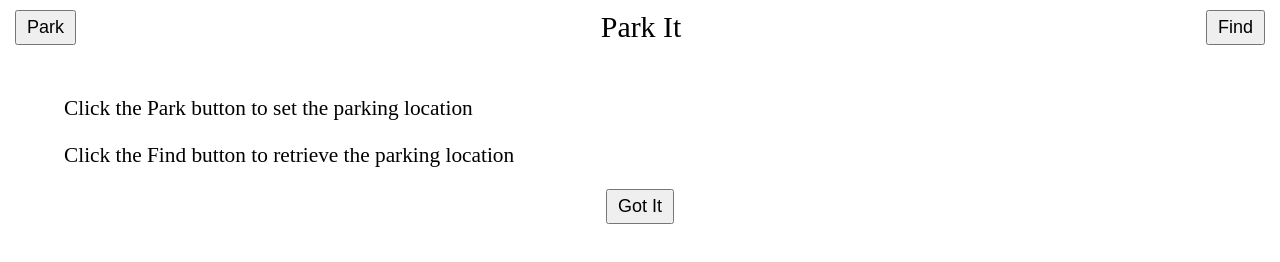
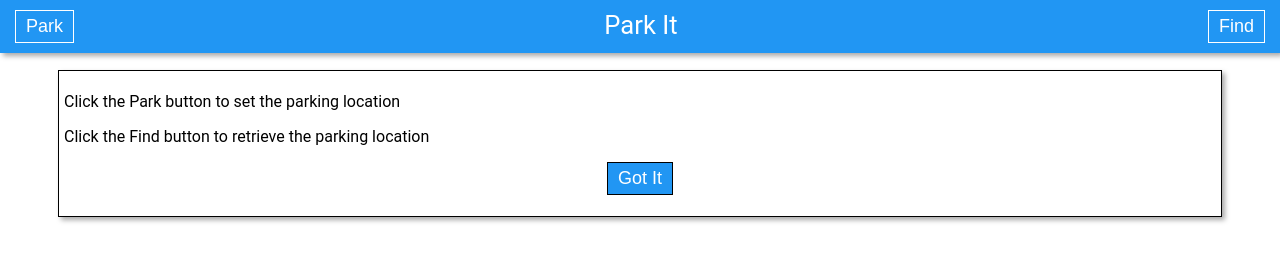
Before and after one commit to mihir-parikh/ParkIt, a plain HTML site: page index.html in a window 1280 px wide. Drawn offline with Linux system fonts and the light colour scheme.

Commit message:
Android specific styling

```diff
--- a/index.html
+++ b/index.html
@@ -7,7 +7,8 @@ Main html document for Park It app
         <title>Park It</title>
         <meta charset="UTF-8">
         <meta name="viewport" content="width=device-width, initial-scale=1.0">
-        <link type="text/css" rel="stylesheet" href="ParkIt.css" />
+        <link type="text/css" rel="stylesheet" href="parkIt.css" />
+        <link type="text/css" rel="stylesheet" href="parkItAndroid.css" />
     </head>
     <body>
         <div id="navbar">
--- a/ParkIt.css
+++ b/parkIt.css
@@ -8,7 +8,7 @@ Park It Stylsheet
 
 /* Global */
 body {
-    font-size: 16pt;
+    font-size: 12pt;
 }
 button {
     padding: 5px 10px;
@@ -20,7 +20,7 @@ button {
 div#navbar {
     width: 100%;
     padding: 10px 0px;
-    font-size: 1.4em;
+    font-size: 1.6em;
     /* Park It text alignment = center */
     text-align: center;
     position: fixed;
--- /dev/null
+++ b/parkItAndroid.css
@@ -0,0 +1,41 @@
+/*
+Android specific stylesheet for Park It
+*/
+/*
+    Created on : 08/06/2019, 12:06:04 PM
+    Author     : Mihir
+*/
+
+/* Global */
+body {
+    /* Android default font */
+    font-family: Roboto, sans-serif;
+}
+button {
+    background-color: #2196f3;
+    color: white;
+}
+
+/* Nav bar */
+div#navbar {
+    /* Android default background colour */
+    background-color: #2196f3;
+    color: white;
+    /* 3px top-bottom, 3px left-right, 5px blur */
+    box-shadow: darkgray 3px 3px 5px;
+}
+button#park, button#retrieve {
+    border: 1px solid white;
+}
+
+/* Container */
+/* Card-like effect */
+#instructions, #map, #directions {
+    box-shadow: darkgray 3px 3px 5px;
+    border: 1px solid black;
+}
+
+/* Instructions */
+#gotIt {
+    border: 1px solid black;
+}
```
